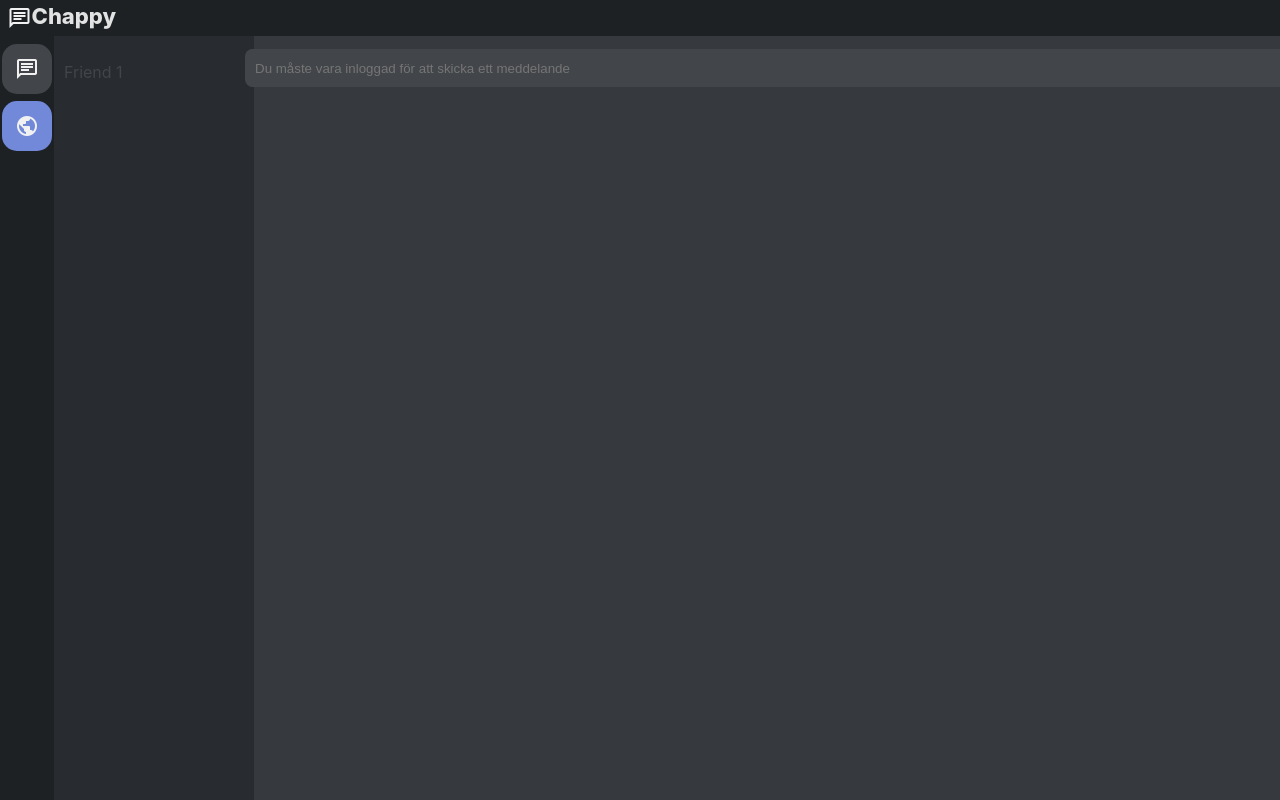
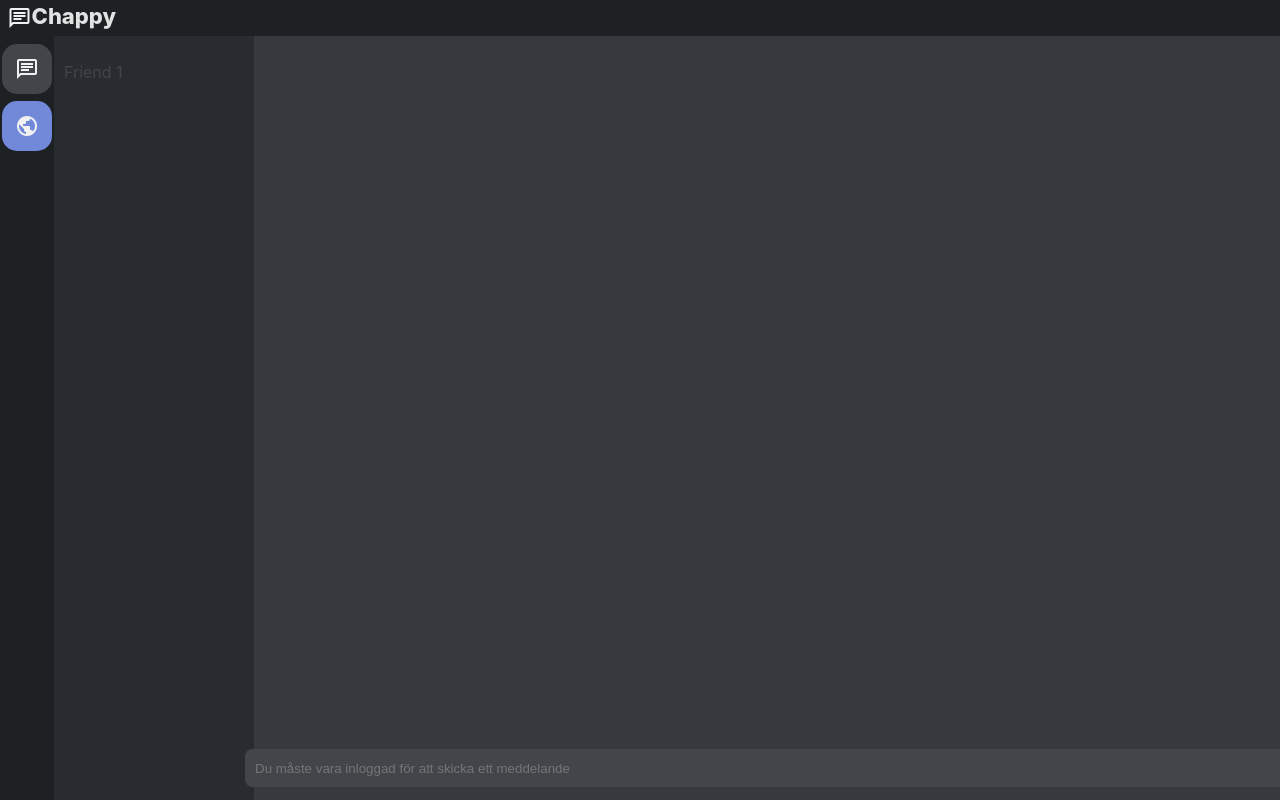
Before and after one commit to NorthPew/Chappy, a React (Vite) app: page /chappy in a window 1280 px wide. Built offline with nearby package versions, Linux system fonts and the light colour scheme.

Commit message:
Added outlet to groupview

```diff
--- a/components/ChannelsOrFriends.jsx
+++ b/components/ChannelsOrFriends.jsx
@@ -1,6 +1,7 @@
 import { useContext } from "react";
 import { UserContext } from "../src/ContextRoot";
 import styled from "styled-components";
+import { Link } from "react-router-dom";
 
 const Panel = styled.div`
     width: 190px;
@@ -16,6 +17,14 @@ const Panel = styled.div`
     row-gap: 7.5px;
     background-color:#282b30;
     color: #424549;
+    position: relative;
+`
+
+const PanelLink = styled(Link)`
+    display: flex;
+    flex-flow: row wrap;
+    align-items: center;
+    text-decoration: none;
 `
 
 function ChannelsOrFriends() {
@@ -24,8 +33,10 @@ function ChannelsOrFriends() {
         <Panel>
             {
                 isOnGroup ?
-                <p>Chat 1</p> :
-                <p>Friend 1</p>
+                <>
+                    <PanelLink to="/">Chat 1</PanelLink>
+                    <PanelLink to="/">Chat 2<span className="material-symbols-outlined">lock</span></PanelLink>
+                </> : <p>Friend 1</p>
             }
         </Panel>
 
--- a/components/MessageField.jsx
+++ b/components/MessageField.jsx
@@ -3,11 +3,14 @@ import { UserContext } from "../src/ContextRoot";
 import styled from "styled-components";
 
 const MessageWrapper = styled.div`
-    width: calc(100% - 200px);
+    width: calc(100% - 254px);
     height: 64px;
     display: grid;
     place-content: center;
     float: left;
+    position: absolute;
+    bottom: 0px;
+    margin-left: 200px;
 `
 
 const MessageInput = styled.input`
--- a/components/SideHeader.jsx
+++ b/components/SideHeader.jsx
@@ -54,8 +54,8 @@ const SideHeader = () => {
     return (
         <NavBody>
             <NavLinkBtn onClick={() => setIsOnGroup(false)} to="/" title="Start">
-            <span className="material-symbols-outlined">
-                    chat
+                <span className="material-symbols-outlined">
+                        chat
                 </span>
             </NavLinkBtn>
             {
--- a/routes/GroupView.jsx
+++ b/routes/GroupView.jsx
@@ -1,10 +1,12 @@
 import MessageField from "../components/MessageField"
 import ChannelsOrFriends from "../components/ChannelsOrFriends"
+import { Outlet } from "react-router-dom"
 
 function GroupView() {
     return (
         <div>
             <ChannelsOrFriends />
+            <Outlet />
             <MessageField />
         </div>
     )
```
Also changed, not shown: src/RouteConfig.jsx (+12 -2 lines).
